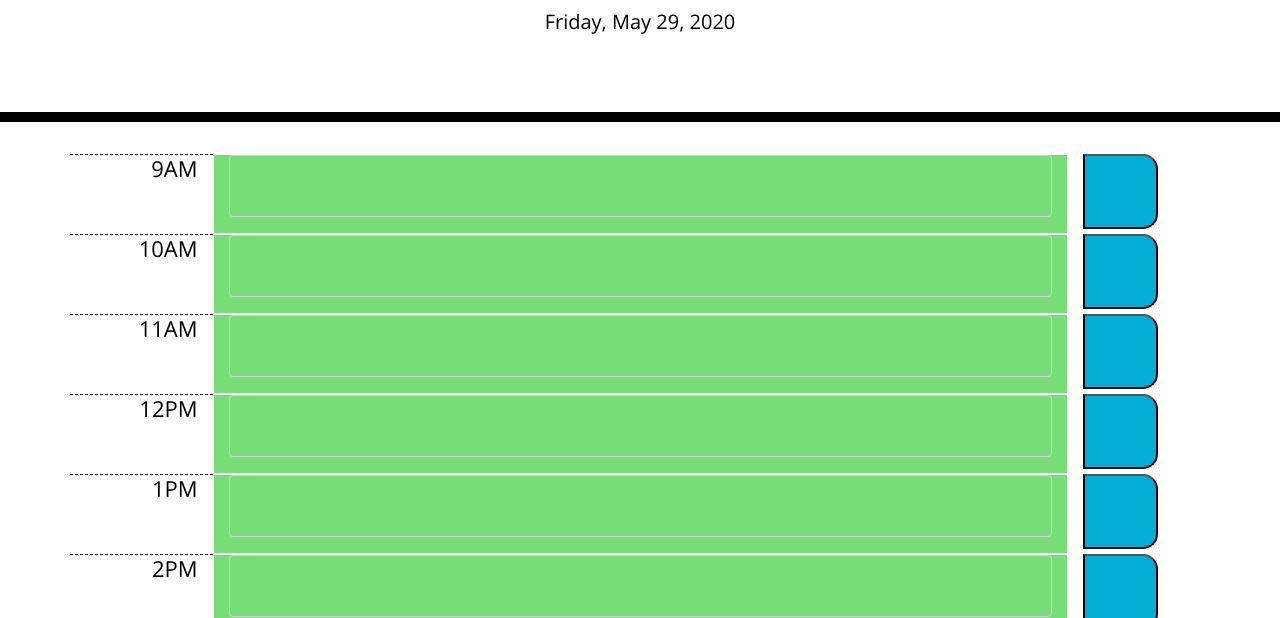
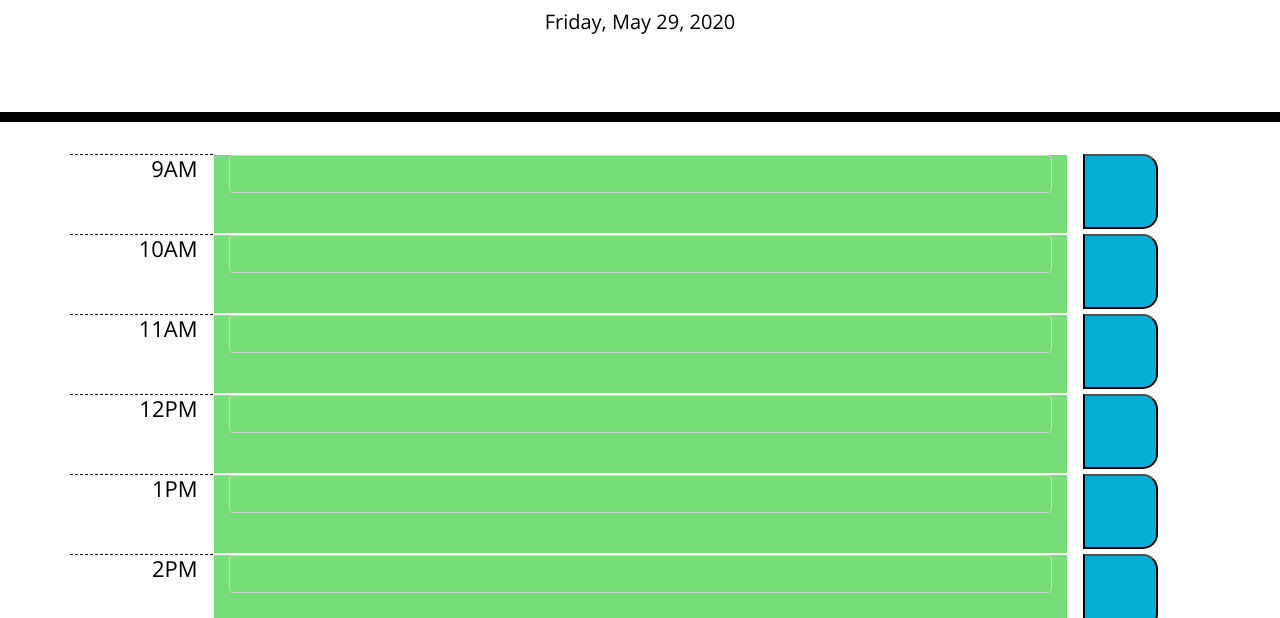
Before and after one commit to mhans19/workday-scheduler, a plain HTML site: page index.html in a window 1280 px wide. Shown: the part 182-800 px from the top of the page. Drawn offline with nearby package versions, Linux system fonts and the light colour scheme; a web font is replaced by a local one.

Commit message:
fix input boxes to change

```diff
--- a/assets/css/style.css
+++ b/assets/css/style.css
@@ -4,11 +4,10 @@ body {
   line-height: 1;
 }
 
-textarea {
+.textarea {
   background: transparent;
   resize: none;
   color: #000000;
-  border-left: 1px solid black;
 }
 
 .jumbotron {
@@ -31,6 +30,11 @@ textarea {
 
 .form-control:valid {
   background: transparent;
+  color: black;
+  border: none;
+}
+.form-control:focus {
+  margin: 10px;
 }
 
 .row {
--- a/assets/js/script.js
+++ b/assets/js/script.js
@@ -15,7 +15,7 @@ jQuery.each(includeTimes, function appendElements(){
             ))
             .append(
                 $('<div/>', {'id': 'slot' + arrayIndicator, 'class': 'task-group col-9 description'}).append(
-                    $('<textarea/>', {'class': 'form-control'})
+                    $('<p/>', {'class': 'form-control textarea'})
                 ))
             .append(
                 $('<div/>', {'class': 'col'}).append(
@@ -36,7 +36,7 @@ jQuery.each(includeTimes, function appendElements(){
 });
 
 // Allow input text for task
-$(".task-group").on("click", "textarea", function() {
+$(".task-group").on("click", "p", function() {
     var text = $(this).text().trim();
     var textInput = $("<textarea>").addClass("form-control").val(text);
     $(this).replaceWith(textInput);
```
